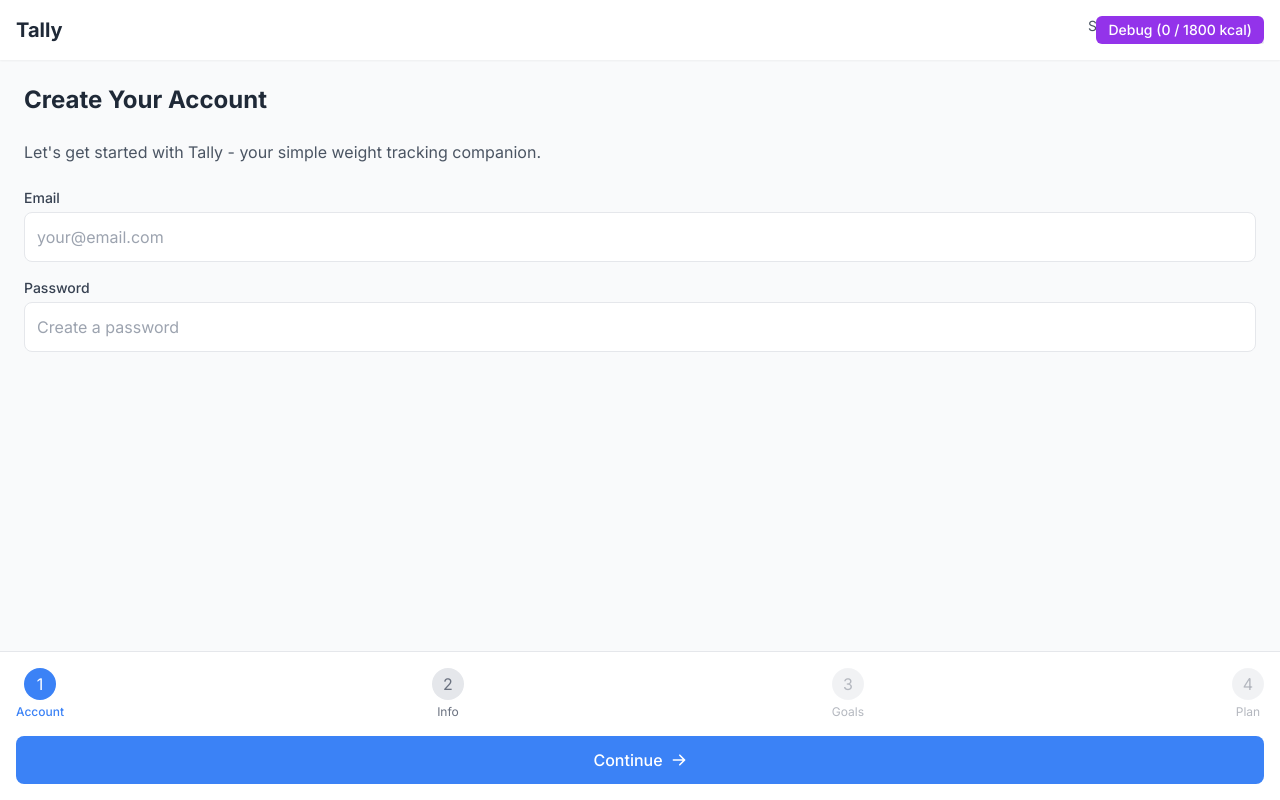
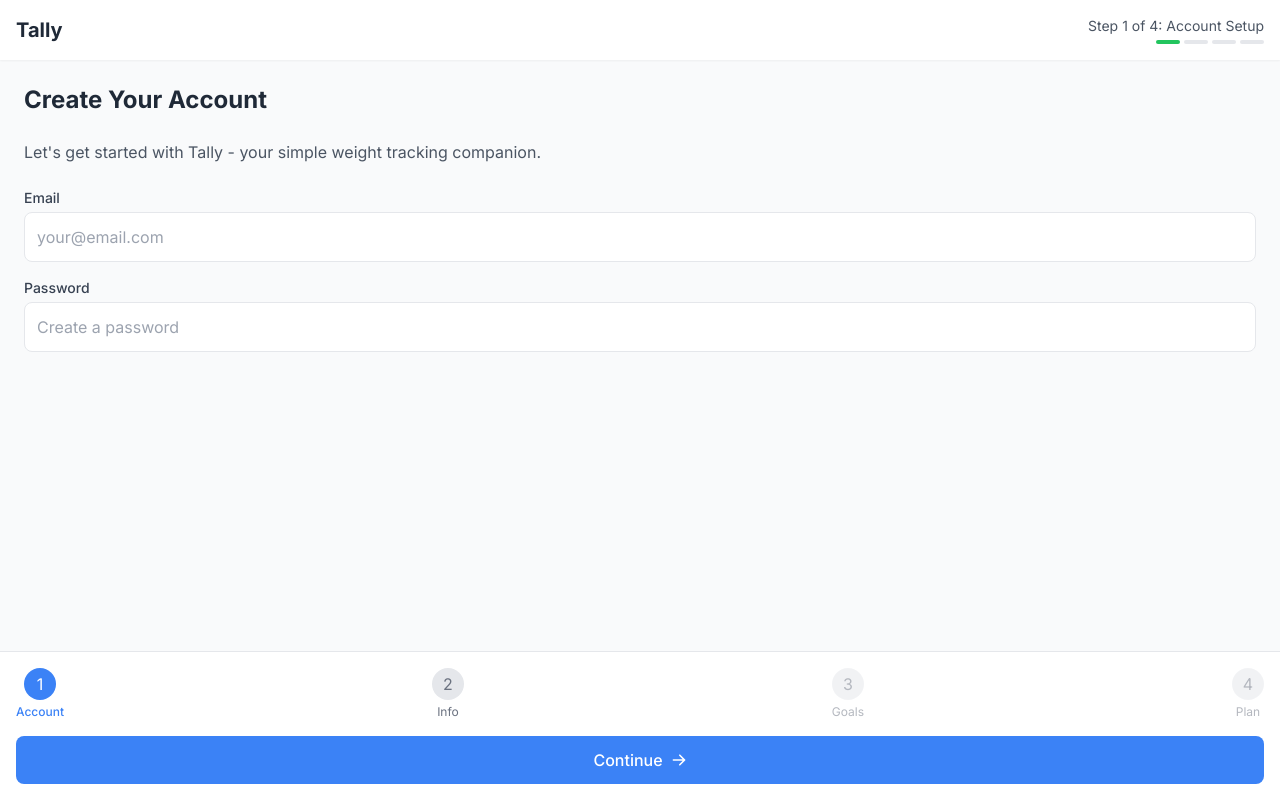
Before and after one commit to vanderhaka/tally-calorie-tracker-upwork, a Next.js app: page / in a window 1280 px wide. Built offline with nearby package versions, Linux system fonts and the light colour scheme.

Commit message:
Remove debug button and related functionality

```diff
--- a/app/components/App.tsx
+++ b/app/components/App.tsx
@@ -14,11 +14,6 @@ const App: React.FC = () => {
   const [userData, setUserData] = useState<UserData | null>(null);
   const [isLoading, setIsLoading] = useState(true);
   const [error, setError] = useState<string | null>(null);
-  const [progressBarColor, setProgressBarColor] = useState('bg-blue-500');
-  const [debugConsumptionStep, setDebugConsumptionStep] = useState(0);
-
-  // Define calorie consumption steps (0 to 1800 in 6 steps)
-  const consumptionSteps = [0, 360, 720, 1080, 1440, 1800];
 
   // Simulate checking if user is logged in
   useEffect(() => {
@@ -112,44 +107,6 @@ const App: React.FC = () => {
     }
   };
 
-  // Debug function to cycle through consumption steps and toggle progress bar color
-  const handleDebugClick = () => {
-    // Cycle through consumption steps
-    const nextStep = (debugConsumptionStep + 1) % consumptionSteps.length;
-    setDebugConsumptionStep(nextStep);
-
-    // Toggle progress bar color
-    setProgressBarColor(progressBarColor === 'bg-blue-500' ? 'bg-purple-500' : 'bg-blue-500');
-
-    // Update user data with new consumption value
-    if (userData) {
-      const updatedUserData = { ...userData };
-
-      // Update the latest calorie history entry
-      if (updatedUserData.calorieHistory.length > 0) {
-        const latestEntry = { ...updatedUserData.calorieHistory[updatedUserData.calorieHistory.length - 1] };
-
-        // Only update the consumed value, keep the budget fixed at 1800
-        latestEntry.consumed = consumptionSteps[nextStep];
-        latestEntry.budget = 1800; // Fixed budget value
-
-        updatedUserData.calorieHistory[updatedUserData.calorieHistory.length - 1] = latestEntry;
-      }
-
-      setUserData(updatedUserData);
-    }
-  };
-
-  // Calculate consumed calories for the debug button
-  const getDebugCalorieText = () => {
-    if (!userData || !userData.calorieHistory || userData.calorieHistory.length === 0) {
-      return '0 / 1800 kcal';
-    }
-
-    const latestEntry = userData.calorieHistory[userData.calorieHistory.length - 1];
-    return `${latestEntry.consumed} / 1800 kcal`;
-  };
-
   // Render error state
   if (error) {
     return (
@@ -182,7 +139,7 @@ const App: React.FC = () => {
     console.log('Rendering screen:', currentScreen);
     switch (currentScreen) {
       case 'onboarding':
-        return <OnboardingFlow onComplete={handleCompleteOnboarding} progressBarColor={progressBarColor} />;
+        return <OnboardingFlow onComplete={handleCompleteOnboarding} />;
       case 'dashboard':
         return userData ? <Dashboard userData={userData} /> : null;
       case 'charts':
@@ -190,20 +147,12 @@ const App: React.FC = () => {
       case 'settings':
         return userData ? <SettingsScreen userData={userData} onLogout={handleLogout} onBack={() => setCurrentScreen('dashboard')} /> : null;
       default:
-        return <OnboardingFlow onComplete={handleCompleteOnboarding} progressBarColor={progressBarColor} />;
+        return <OnboardingFlow onComplete={handleCompleteOnboarding} />;
     }
   };
 
   return (
     <div className="h-screen flex flex-col bg-gray-50">
-      {/* Debug button */}
-      <button
-        onClick={handleDebugClick}
-        className="absolute top-4 right-4 bg-purple-600 hover:bg-purple-700 text-white px-3 py-1 rounded-md text-sm font-medium transition-colors duration-200 z-50"
-      >
-        Debug ({getDebugCalorieText()})
-      </button>
-
       {renderScreen()}
 
       {/* Always show navigation bar in all views */}
--- a/app/components/onboarding/OnboardingFlow.tsx
+++ b/app/components/onboarding/OnboardingFlow.tsx
@@ -9,10 +9,9 @@ import { createUserData } from '../../utils/calculations';
 
 interface OnboardingFlowProps {
   onComplete: (userData: UserData) => void;
-  progressBarColor?: string;
 }
 
-const OnboardingFlow: React.FC<OnboardingFlowProps> = ({ onComplete, progressBarColor = 'bg-blue-500' }) => {
+const OnboardingFlow: React.FC<OnboardingFlowProps> = ({ onComplete }) => {
   const [step, setStep] = useState(1);
   const [formData, setFormData] = useState<OnboardingFormData>({
     email: '',
@@ -89,7 +88,7 @@ const OnboardingFlow: React.FC<OnboardingFlowProps> = ({ onComplete, progressBar
           <h1 className="text-xl font-bold text-gray-800">Tally</h1>
           <div className="flex flex-col items-end">
             <div className="text-sm text-gray-600 mb-1">Step {step} of 4: {getStepTitle()}</div>
-            <ProgressBar currentStep={step} totalSteps={4} color={progressBarColor} />
+            <ProgressBar currentStep={step} totalSteps={4} />
           </div>
         </div>
       </div>
--- a/app/components/onboarding/ProgressBar.tsx
+++ b/app/components/onboarding/ProgressBar.tsx
@@ -3,10 +3,9 @@ import React from 'react';
 interface ProgressBarProps {
   currentStep: number;
   totalSteps: number;
-  color?: string;
 }
 
-const ProgressBar: React.FC<ProgressBarProps> = ({ currentStep, totalSteps, color = 'bg-blue-500' }) => {
+const ProgressBar: React.FC<ProgressBarProps> = ({ currentStep, totalSteps }) => {
   const getStepColor = (index: number) => {
     // Calculate percentage thresholds based on total steps
     const greenThreshold = Math.floor(totalSteps * 0.8); // 0-80%
```
